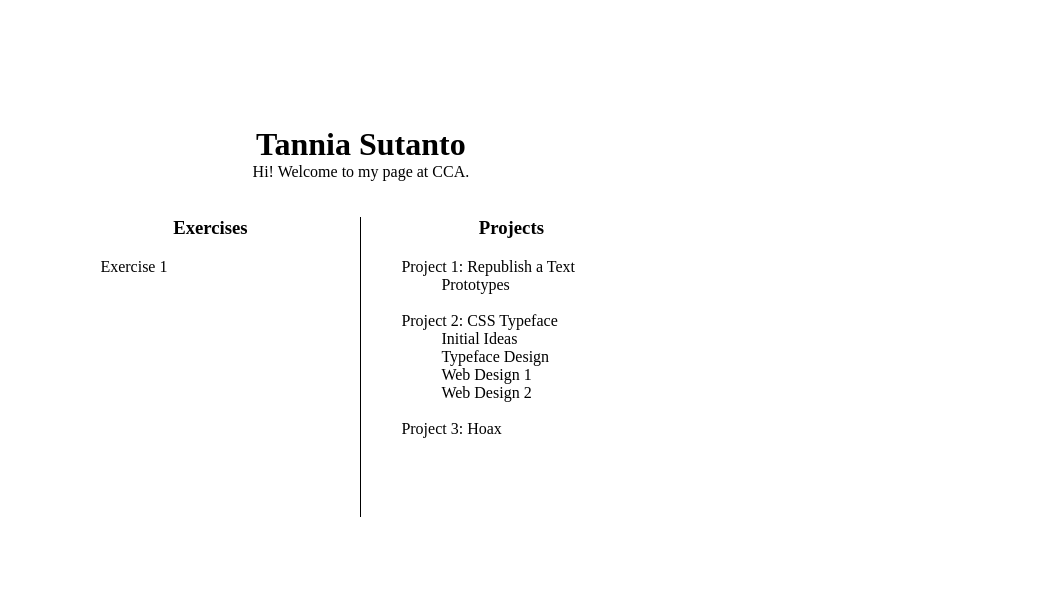
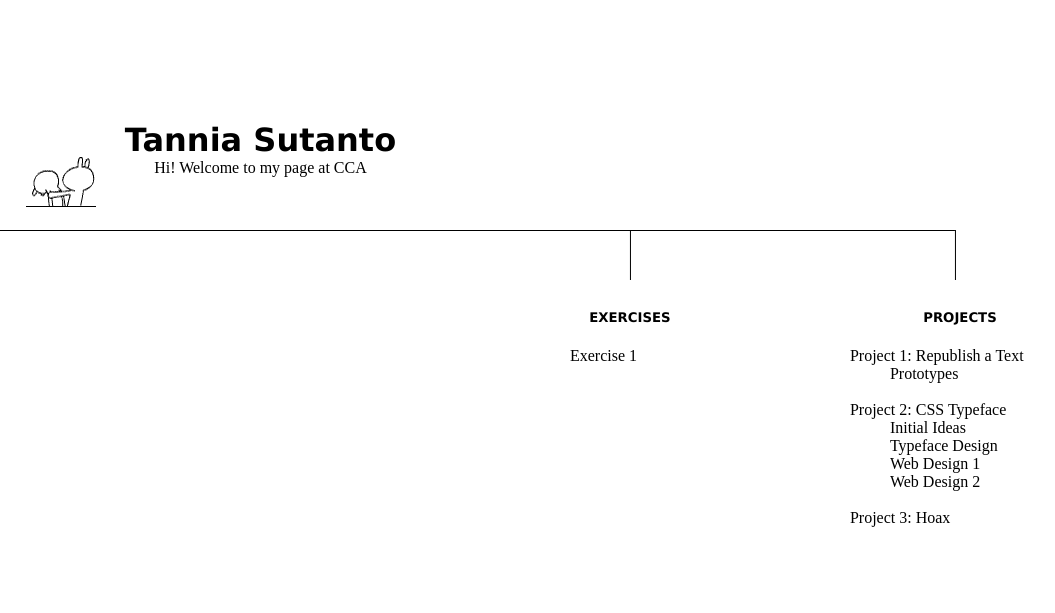
Before and after one commit to tanniasutanto/interactive2, a plain HTML site: page index.html in a window 1280 px wide. Shown: the whole page, without its empty margins (74-1129 px from the left). Drawn offline with Linux system fonts and the light colour scheme.

Commit message:
index update

```diff
--- a/index.html
+++ b/index.html
@@ -8,18 +8,26 @@
 
 <body>
   <div id="container">
-    <h1>Tannia Sutanto</h1>
-    <p>Hi! Welcome to my page at CCA.</p>
+    <div id="heading">
+      <h1>Tannia Sutanto</h1>
+      <p>Hi! Welcome to my page at CCA</p>
+    </div>
+
+    <div id="lines">
+      <div id="line"></div>
+      <div id="line2"></div>
+      <div id="line3"></div>
+    </div>
 
     <div id="exercises">
-      <h3>Exercises</h3>
+      <h5>EXERCISES</h5>
       <ul>
         <li><a href="exercise/exercise1/index.html" target="_blank">Exercise 1</a></li>
       </ul>
     </div>
 
     <div id="projects">
-      <h3>Projects</h3>
+      <h5>PROJECTS</h5>
       <ul>
         <li><a href="https://www.instagram.com/emojitales/" target="_blank">Project 1: Republish a Text</a></li>
           <ul>
@@ -35,7 +43,8 @@
         <li><a href="project3/index.html">Project 3: Hoax</a></li>
       </ul>
     </div>
+  </div>
 
-  </div>
+  <img src="media/bunny.gif">
 </body>
 </html>
--- a/stylesheet.css
+++ b/stylesheet.css
@@ -1,5 +1,10 @@
+body {
+	width: 100%;
+	margin: 0;
+}
+
 h1 {
-	font-family: 'Futura';
+	font-family: 'Geneva';
 	text-align: center;
 	margin-bottom: 0;
 }
@@ -10,8 +15,8 @@ p {
 	margin-top: 0;
 }
 
-h3 {
-	font-family: 'Avenir';
+h5 {
+	font-family: 'Geneva';
 	text-align: center;
 	margin-top: 0;
 }
@@ -31,23 +36,66 @@ a:hover {
 	color: orange;
 }
 
+#lines {
+	background-color: pink;
+}
+
+#line {
+	width: 1030px;
+	border-top: 1px solid black;
+	position: absolute;
+	left: -35px;
+	top: 130px;
+}
+
+#line2 {
+	height: 50px;
+	border-left: 1px solid black;
+	position: absolute;
+	left: 670px;
+	top: 130px;
+}
+
+#line3 {
+	height: 50px;
+	border-left: 1px solid black;
+	position: absolute;
+	left: 995px;
+	top: 130px;
+}
+
 #container {
 	width: 601px;
 	height: 300px;
-	margin: 10%;
+	position: fixed;
+	top: 20%;
+	left: 5%;
+	transform: translate(-5%, -20%);
 }
 
 #exercises {
-	width: 300px;
+	width: 200px;
 	height: 300px;
 	float: left;
-	margin-top: 20px;
-	border-right: 1px solid black;
+	position: absolute;
+	left: 570px;
+	top: 210px;
+	background-color: transparent;
 }
 
 #projects {
 	width: 300px;
 	height: 300px;
-	margin-top: 20px;
 	float: left;
+	position: absolute;
+	left: 850px;
+	top: 210px;
 }
+
+img {
+	position: absolute;
+	border-bottom: 1px black solid;
+	top: 156px;
+	left: 100px;
+
+}
```
Also changed, not shown: media/bunny.gif (added).
